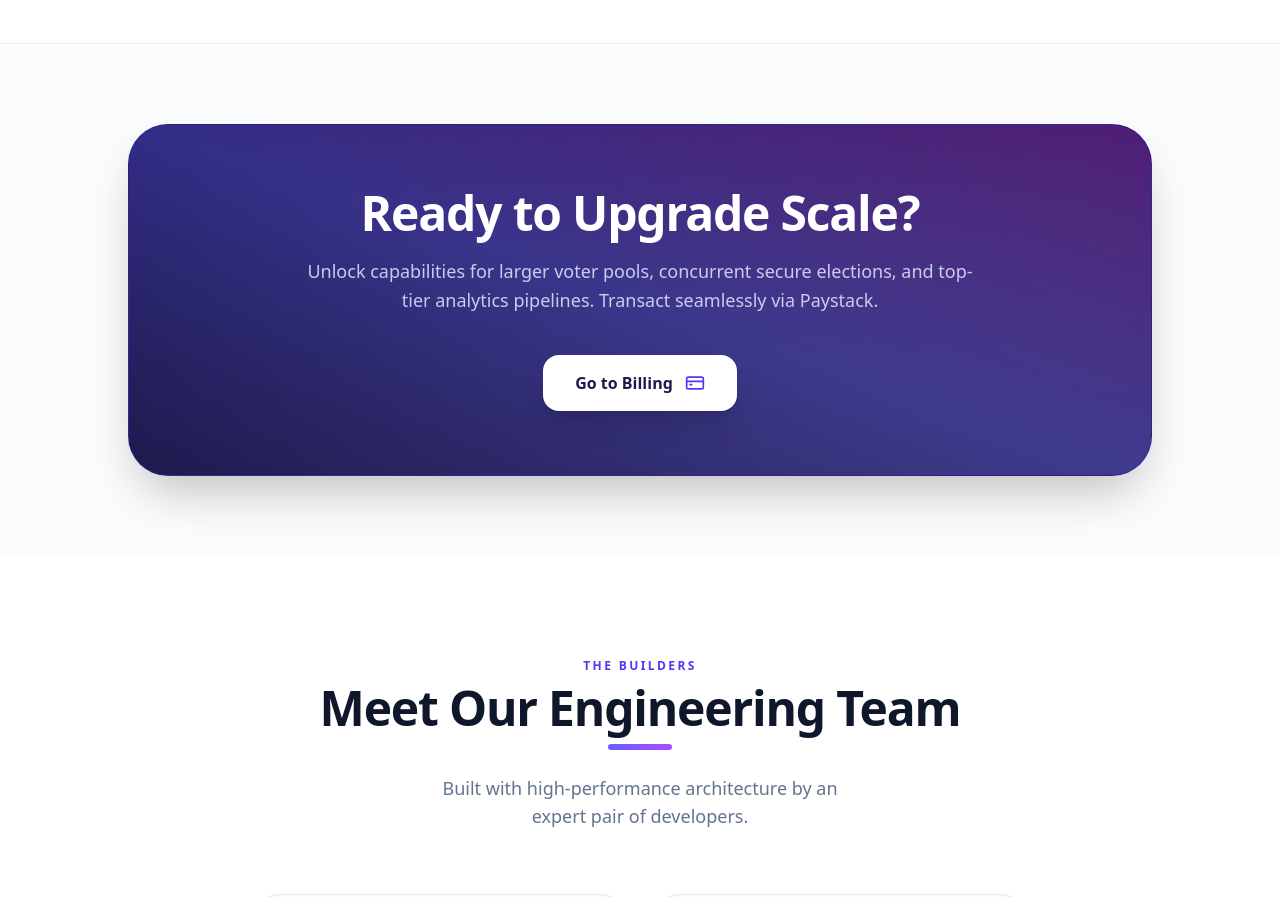
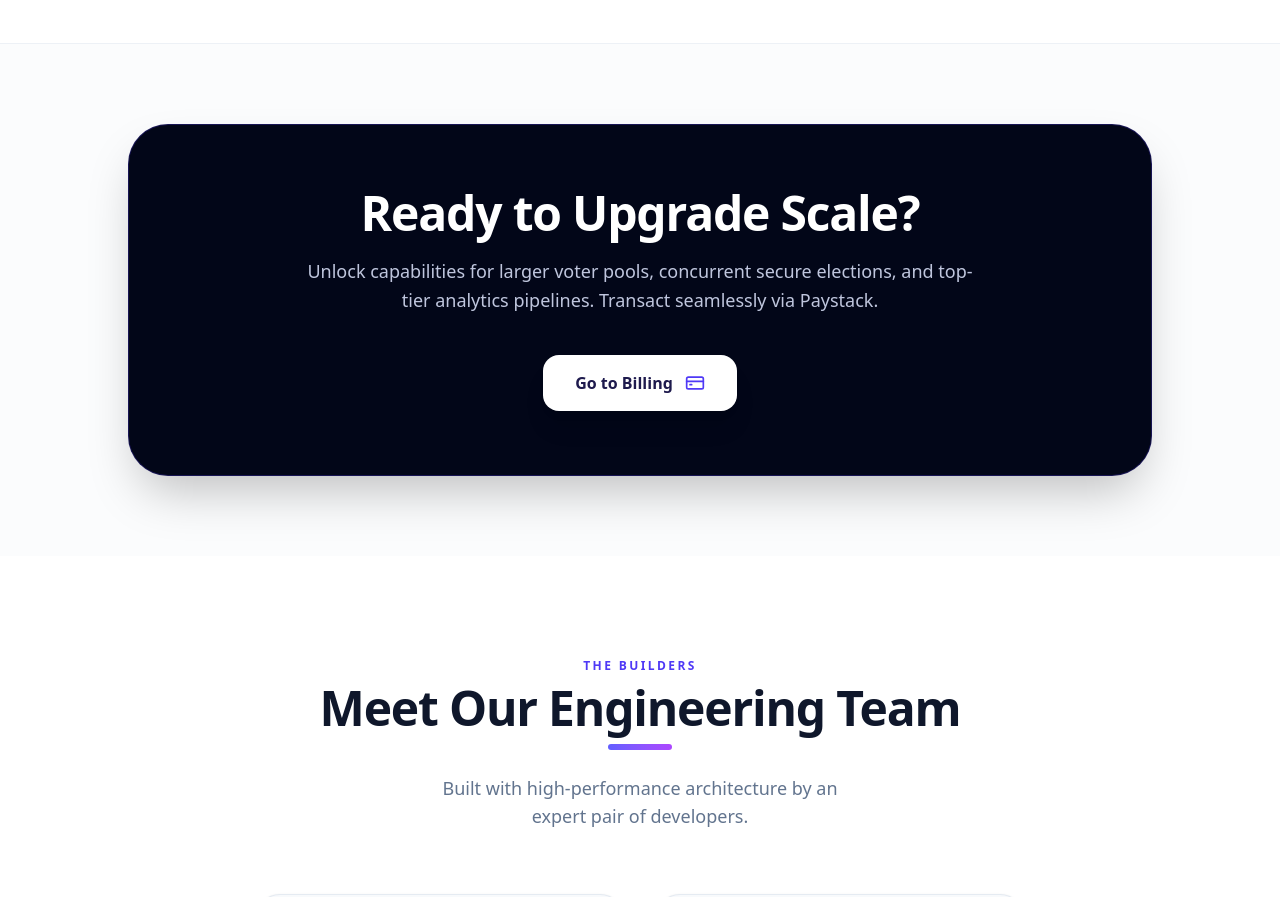
Before and after one commit to sumniclementpeamba/afrivote-frontend, a Next.js app: page / in a window 1280 px wide. Shown: the part 3600-4497 px from the top of the page. Built offline with nearby package versions, Linux system fonts and the light colour scheme; no server answers.

Commit message:
Make CTA banner solid dark, remove blur overlay

```diff
--- a/src/app/page.tsx
+++ b/src/app/page.tsx
@@ -562,14 +562,13 @@ export default function LandingPage() {
           <motion.div
             initial={{ opacity: 0, scale: 0.96 }}
             animate={{ opacity: 1, scale: 1 }}
-            className="relative bg-indigo-950 md:bg-gradient-to-tr md:from-indigo-950 md:via-indigo-900 md:to-purple-950 rounded-[2.5rem] shadow-2xl text-center py-16 px-6 sm:px-14 overflow-hidden border border-indigo-800/40"
-          >
-            <div className="absolute inset-0 bg-[radial-gradient(circle_at_top_right,rgba(255,255,255,0.1),transparent)] pointer-events-none" />
+            className="relative bg-slate-950 rounded-[2.5rem] shadow-2xl text-center py-16 px-6 sm:px-14 overflow-hidden border border-indigo-800/40"
+           >
             <motion.h2
               initial={{ opacity: 0, y: 12 }}
               animate={{ opacity: 1, y: 0 }}
               className="text-3xl sm:text-5xl font-black text-white mb-5 relative z-10 tracking-tight"
-            >
+             >
               Ready to Upgrade Scale?
             </motion.h2>
             <p className="text-base sm:text-lg text-indigo-100/85 max-w-2xl mx-auto mb-10 relative z-10 leading-relaxed font-medium">
@@ -580,7 +579,7 @@ export default function LandingPage() {
               whileHover={{ scale: 1.05 }}
               whileTap={{ scale: 0.97 }}
               className="inline-flex items-center gap-3 bg-white hover:bg-indigo-50 text-indigo-950 font-black text-base px-8 py-4 rounded-2xl shadow-xl transition-all relative z-10"
-            >
+             >
               Go to Billing <CreditCard className="w-5 h-5 text-indigo-600" />
             </motion.a>
           </motion.div>
```
